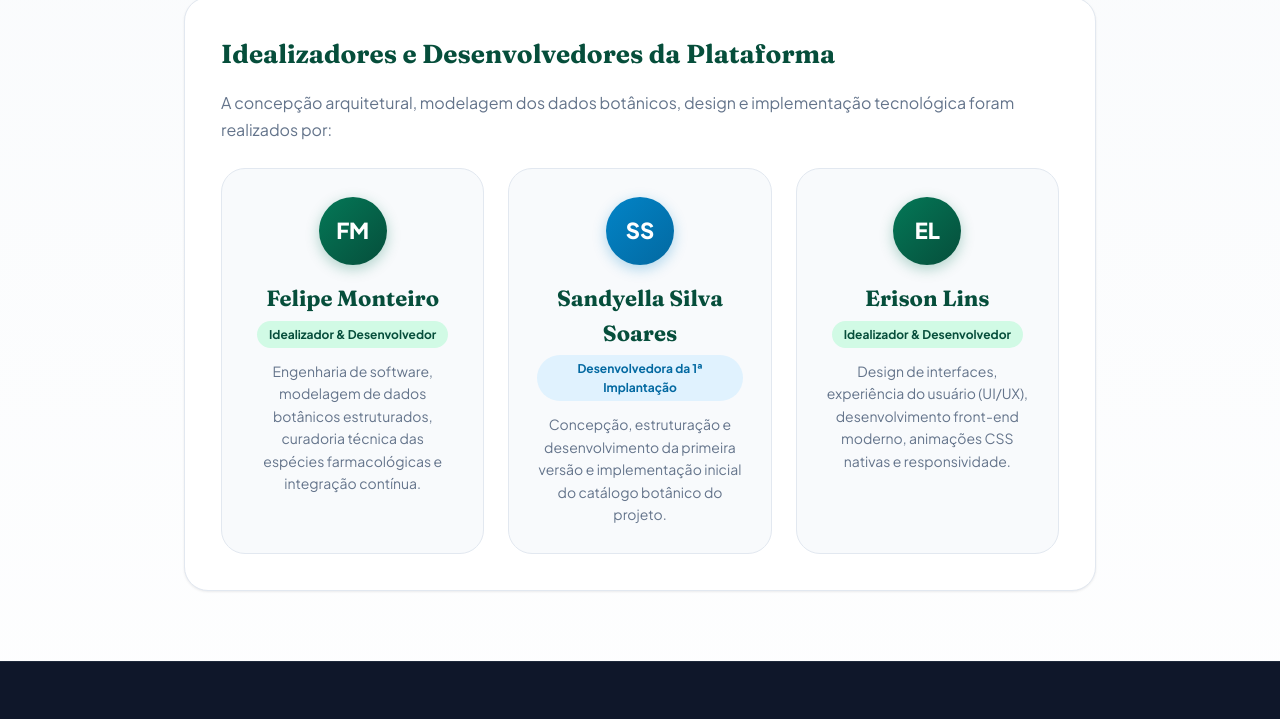
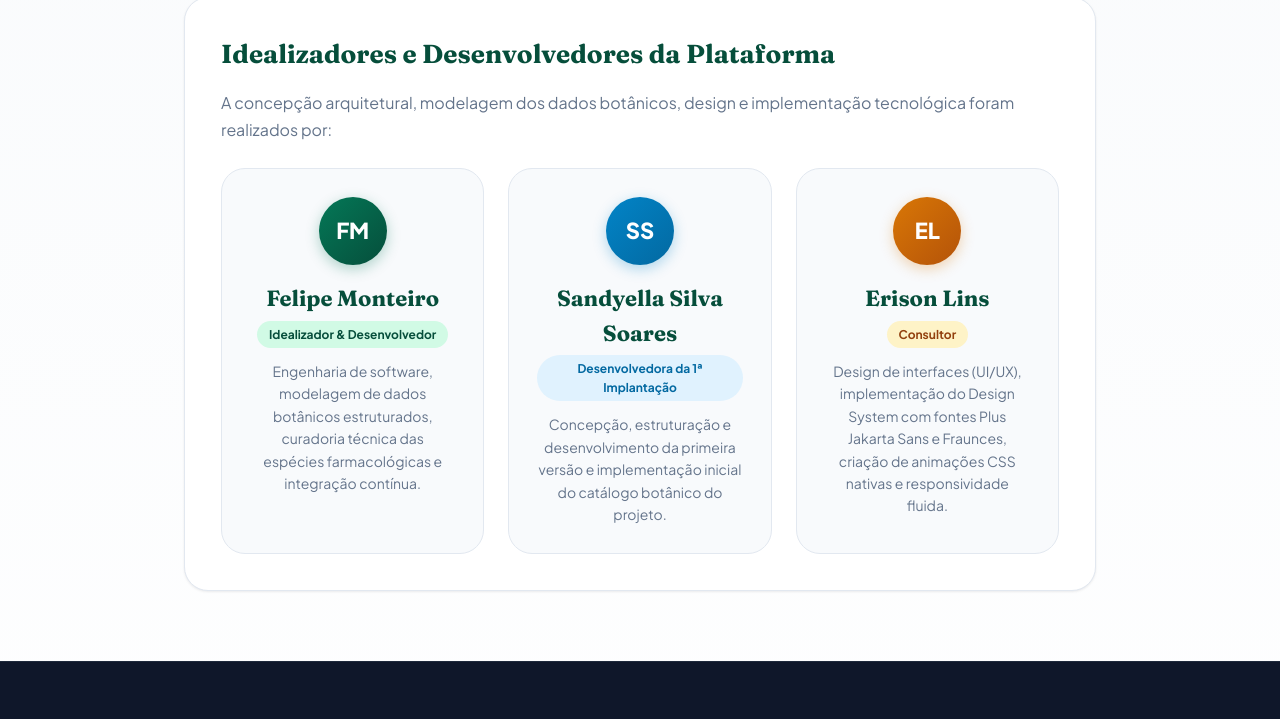
Before and after one commit to FelipeMzero/Plantas-Medicinais, a plain HTML site: page sobre.html in a window 1280 px wide. Shown: the part 1302-2021 px from the top of the page. Drawn offline with Linux system fonts and the light colour scheme.

Commit message:
docs: atualiza papel de Erison Lins para Consultor

```diff
--- a/sobre.html
+++ b/sobre.html
@@ -139,10 +139,10 @@
             <p style="font-size: 14px; color: var(--text-muted); line-height: 1.6; margin-bottom: 0;">Concepção, estruturação e desenvolvimento da primeira versão e implementação inicial do catálogo botânico do projeto.</p>
           </div>
           <div style="background: #f8fafc; border: 1.5px solid var(--surface-border); border-radius: var(--radius-lg); padding: 28px; text-align: center;">
-            <div style="width: 68px; height: 68px; border-radius: 50%; background: linear-gradient(135deg, var(--primary) 0%, var(--primary-dark) 100%); color: #fff; font-size: 22px; font-weight: 800; display: flex; align-items: center; justify-content: center; margin: 0 auto 16px; box-shadow: 0 4px 14px rgba(4, 120, 87, 0.3);">EL</div>
+            <div style="width: 68px; height: 68px; border-radius: 50%; background: linear-gradient(135deg, #d97706 0%, #b45309 100%); color: #fff; font-size: 22px; font-weight: 800; display: flex; align-items: center; justify-content: center; margin: 0 auto 16px; box-shadow: 0 4px 14px rgba(217, 119, 6, 0.3);">EL</div>
             <h3 style="font-family: var(--font-serif); font-size: 22px; color: var(--primary-dark); margin-bottom: 4px;">Erison Lins</h3>
-            <span style="display: inline-block; background: var(--primary-subtle); color: var(--primary-dark); font-size: 12px; font-weight: 700; padding: 4px 12px; border-radius: var(--radius-pill); margin-bottom: 12px;">Idealizador & Desenvolvedor</span>
-            <p style="font-size: 14px; color: var(--text-muted); line-height: 1.6; margin-bottom: 0;">Design de interfaces, experiência do usuário (UI/UX), desenvolvimento front-end moderno, animações CSS nativas e responsividade.</p>
+            <span style="display: inline-block; background: #fef3c7; color: #92400e; font-size: 12px; font-weight: 700; padding: 4px 12px; border-radius: var(--radius-pill); margin-bottom: 12px;">Consultor</span>
+            <p style="font-size: 14px; color: var(--text-muted); line-height: 1.6; margin-bottom: 0;">Design de interfaces (UI/UX), implementação do Design System com fontes Plus Jakarta Sans e Fraunces, criação de animações CSS nativas e responsividade fluida.</p>
           </div>
         </div>
       </article>
```
Also changed, not shown: 1 other file.
